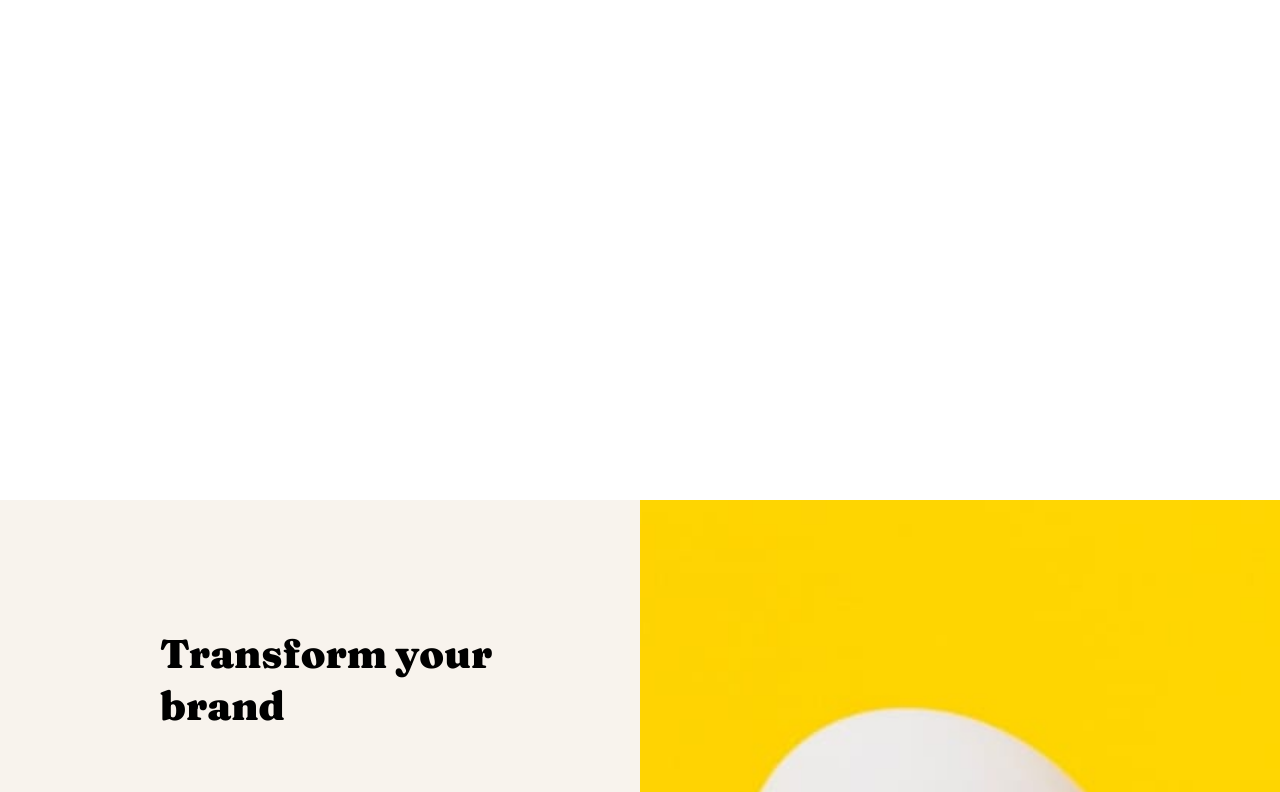
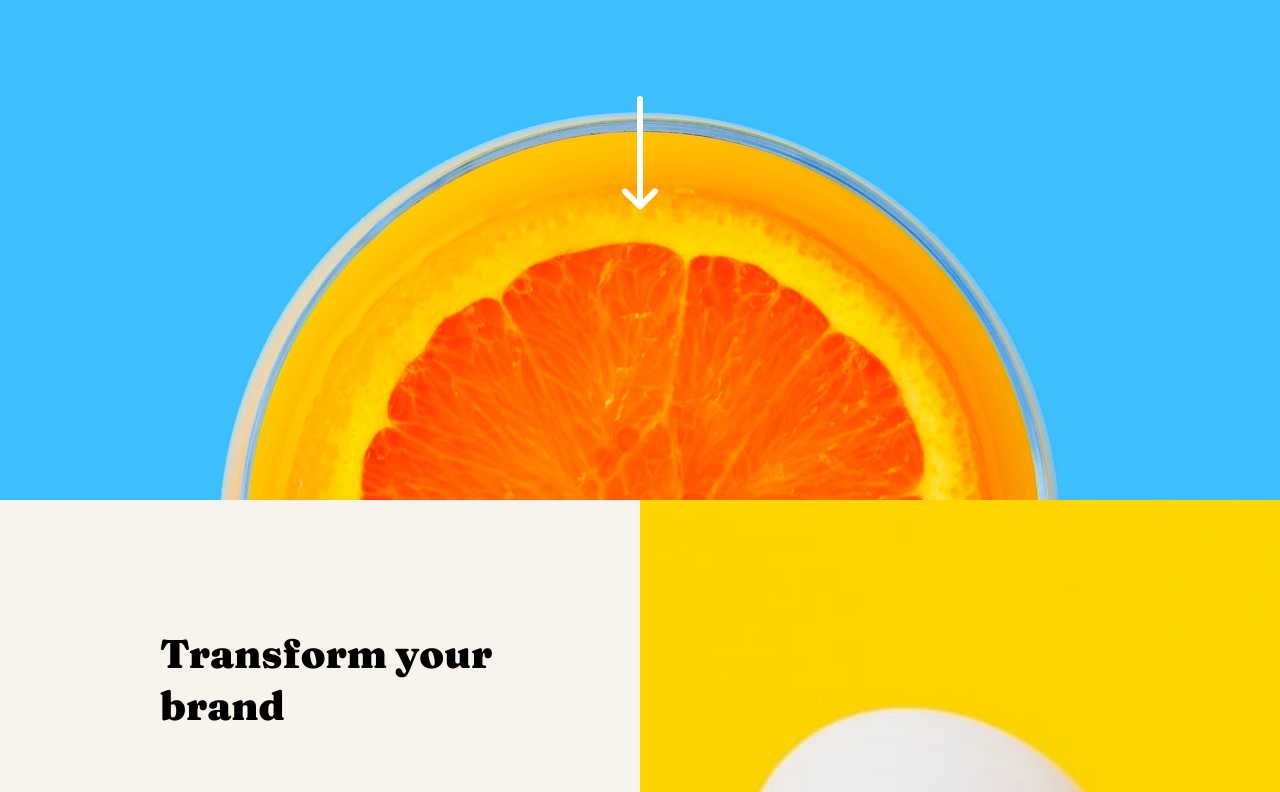
Before and after one commit to asab07/sunnyside-landing-page, a plain HTML site: page index.html in a window 1280 px wide. Shown: the part 300-1092 px from the top of the page. Drawn offline with Linux system fonts and the light colour scheme; files whose address does not match are found by name.

Commit message:
update assets path

```diff
--- a/app/scss/_02_mixins.scss
+++ b/app/scss/_02_mixins.scss
@@ -33,8 +33,8 @@ $backgrounds: (
 );
 
 $asset-paths: (
-  "mobile": "./images/mobile/",
-  "desktop": "./images/desktop/",
+  "mobile": "/images/mobile/",
+  "desktop": "/images/desktop/",
 );
 
 // Mixins
@@ -55,7 +55,7 @@ $asset-paths: (
 }
 
 // Mixin for background image url
-@mixin bg-url($imgPath: "./images/mobile", $img: "image-header.jpg") {
+@mixin bg-url($imgPath: "/images/mobile", $img: "image-header.jpg") {
   background-image: url(map-get($asset-paths, $imgPath) + map-get(
       $backgrounds,
       $img
```
Also changed, not shown: dist/style.css, 1 other file.
